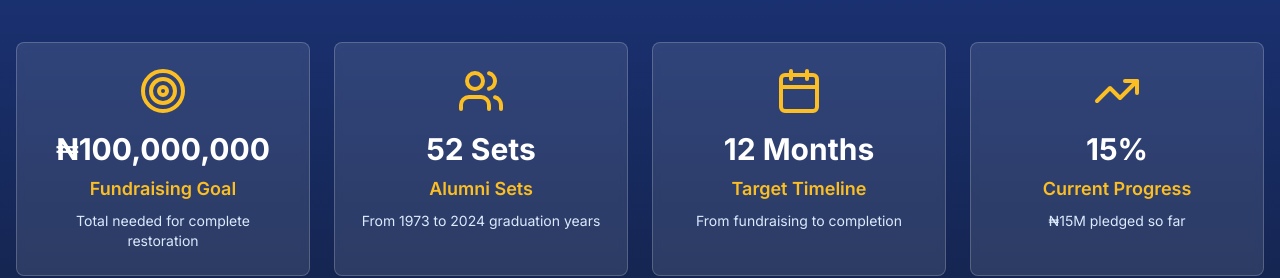
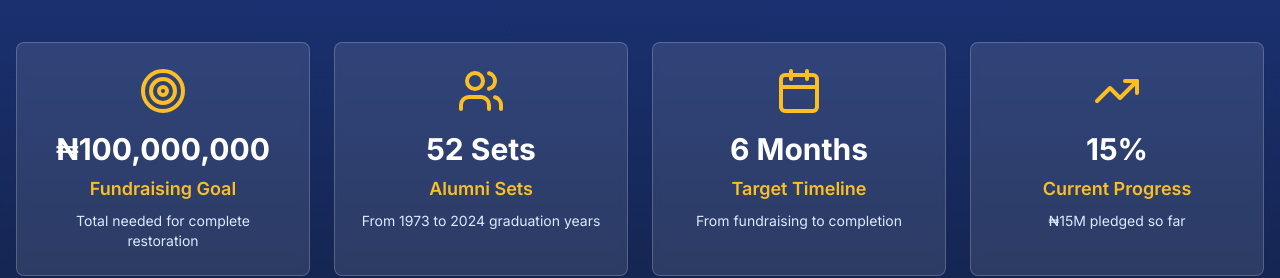
Before and after one commit to deoluakinyemi/Shampoo, a Next.js app: page / in a window 1280 px wide. Shown: the part 2660-2938 px from the top of the page. Built offline with nearby package versions, Linux system fonts and the light colour scheme.

Commit message:
feat: update target timeline to 6 months
Change campaign deadline and admin content manager to reflect new timeline.

#VERCEL_SKIP

Co-authored-by: null <37028562+deoluakinyemi@users.noreply.github.com>

```diff
--- a/components/impact.tsx
+++ b/components/impact.tsx
@@ -19,7 +19,7 @@ export function Impact() {
     {
       icon: Calendar,
       label: "Target Timeline",
-      value: "12 Months",
+      value: "6 Months", // Changed from "12 Months"
       description: "From fundraising to completion",
     },
     {
```
